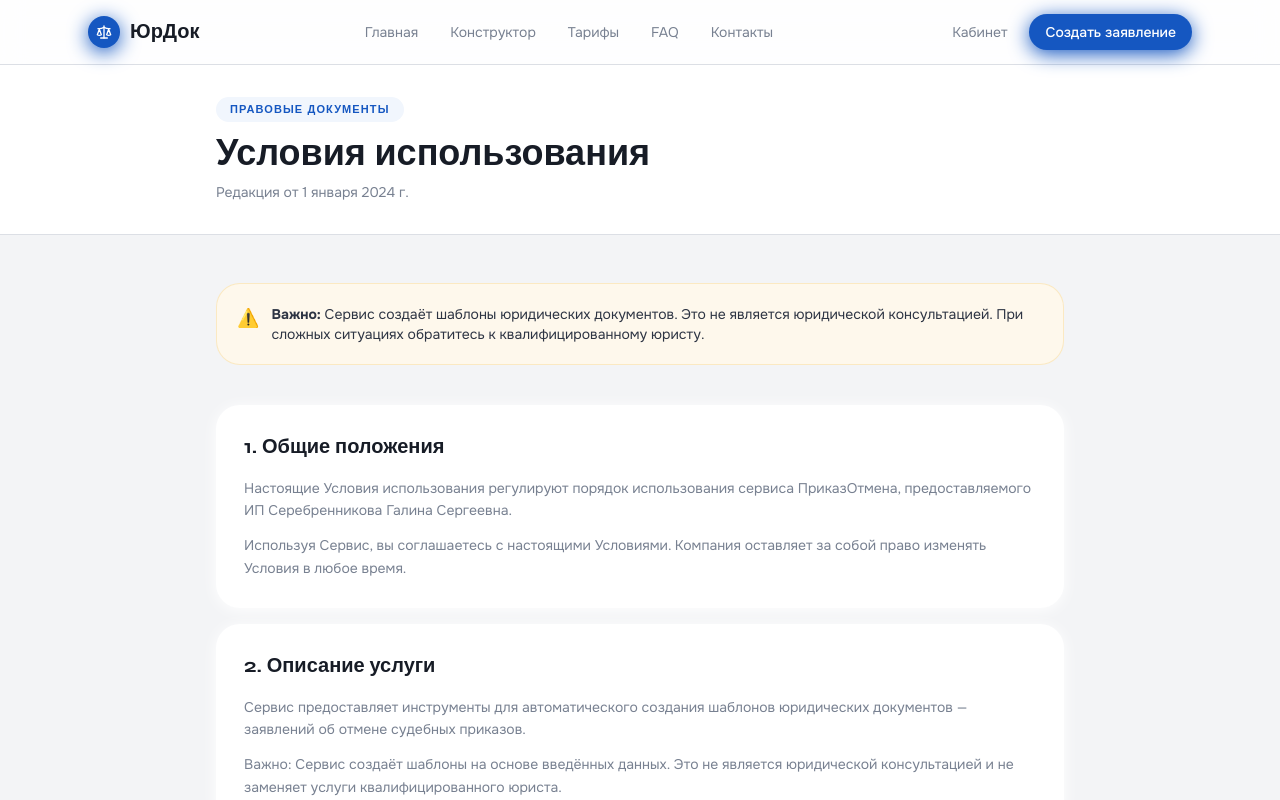
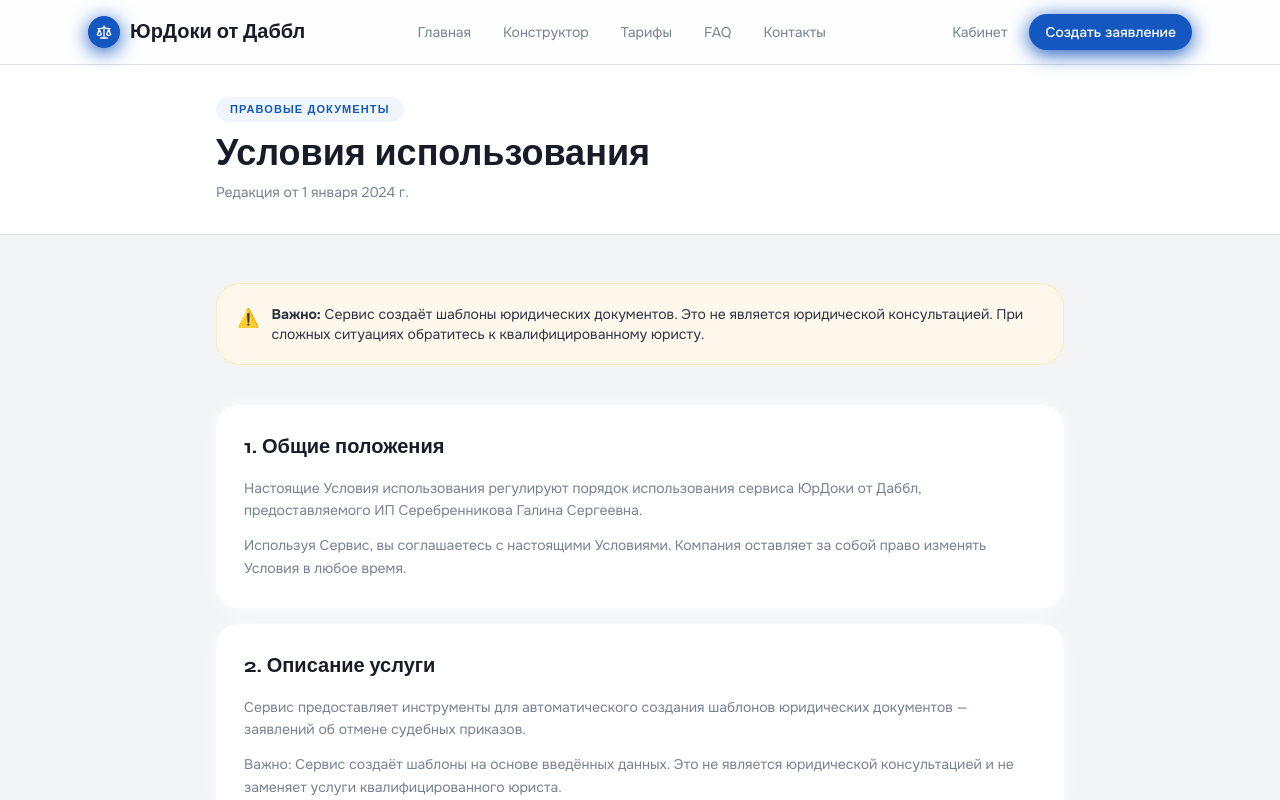
Before and after one commit to pr-poehali-dev/court-order-cancellation-platform, a React (Vite) app: page / in a window 1280 px wide. Both pictures are taken after a click on the button "Условия использования". Shown: the top 800 px of the page. Built offline with nearby package versions, Linux system fonts and the light colour scheme.

Commit message:
Переименование сервиса на ЮрДоки от Даббл

```diff
--- a/src/components/Layout/Footer.tsx
+++ b/src/components/Layout/Footer.tsx
@@ -34,7 +34,7 @@ export default function Footer({ onNavigate }: FooterProps) {
               <div className="w-8 h-8 rounded-xl bg-blue flex items-center justify-center shadow-blue">
                 <Icon name="Scale" size={16} className="text-white" />
               </div>
-              <span className="font-syne font-bold text-white text-xl leading-none">ЮрДок</span>
+              <span className="font-syne font-bold text-white text-xl leading-none">ЮрДоки от Даббл</span>
             </div>
             <p className="font-onest text-sm text-white/50 leading-relaxed max-w-xs">
               Автоматическое создание заявлений об отмене судебных приказов. Быстро, надёжно, законно.
--- a/src/components/Layout/Header.tsx
+++ b/src/components/Layout/Header.tsx
@@ -24,7 +24,7 @@ export default function Header({ currentPage, onNavigate }: HeaderProps) {
           <div className="w-8 h-8 rounded-xl bg-blue flex items-center justify-center shadow-blue">
             <Icon name="Scale" size={16} className="text-white" />
           </div>
-          <span className="font-syne font-bold text-grey-900 text-xl leading-none">ЮрДок</span>
+          <span className="font-syne font-bold text-grey-900 text-xl leading-none">ЮрДоки от Даббл</span>
         </button>
 
         <nav className="hidden md:flex items-center gap-1">
--- a/src/pages/TermsPage.tsx
+++ b/src/pages/TermsPage.tsx
@@ -1,5 +1,5 @@
 const sections = [
-  { title: '1. Общие положения', content: 'Настоящие Условия использования регулируют порядок использования сервиса ПриказОтмена, предоставляемого ИП Серебренникова Галина Сергеевна.\n\nИспользуя Сервис, вы соглашаетесь с настоящими Условиями. Компания оставляет за собой право изменять Условия в любое время.' },
+  { title: '1. Общие положения', content: 'Настоящие Условия использования регулируют порядок использования сервиса ЮрДоки от Даббл, предоставляемого ИП Серебренникова Галина Сергеевна.\n\nИспользуя Сервис, вы соглашаетесь с настоящими Условиями. Компания оставляет за собой право изменять Условия в любое время.' },
   { title: '2. Описание услуги', content: 'Сервис предоставляет инструменты для автоматического создания шаблонов юридических документов — заявлений об отмене судебных приказов.\n\nВажно: Сервис создаёт шаблоны на основе введённых данных. Это не является юридической консультацией и не заменяет услуги квалифицированного юриста.' },
   { title: '3. Регистрация и аккаунт', content: 'Пользователь обязан предоставлять достоверную информацию, хранить в тайне данные для входа и нести ответственность за все действия под своей учётной записью.' },
   { title: '4. Оплата и тарифы', content: 'Все цены указаны в рублях РФ и включают НДС. Оплата производится предварительно. Возврат средств возможен только при технической невозможности оказания услуги.' },
@@ -40,7 +40,7 @@ export default function TermsPage() {
         </div>
 
         <p className="font-onest text-xs text-grey-500 text-center mt-8">
-          По вопросам: <a href="mailto:legal@prikazotmena.ru" className="text-blue hover:underline">legal@prikazotmena.ru</a>
+          По вопросам: <a href="mailto:telegraf.dbbr@bk.ru" className="text-blue hover:underline">telegraf.dbbr@bk.ru</a>
         </p>
       </div>
     </div>
```
Also changed, not shown: 2 other files (tests, documents, lock files or other folders).
